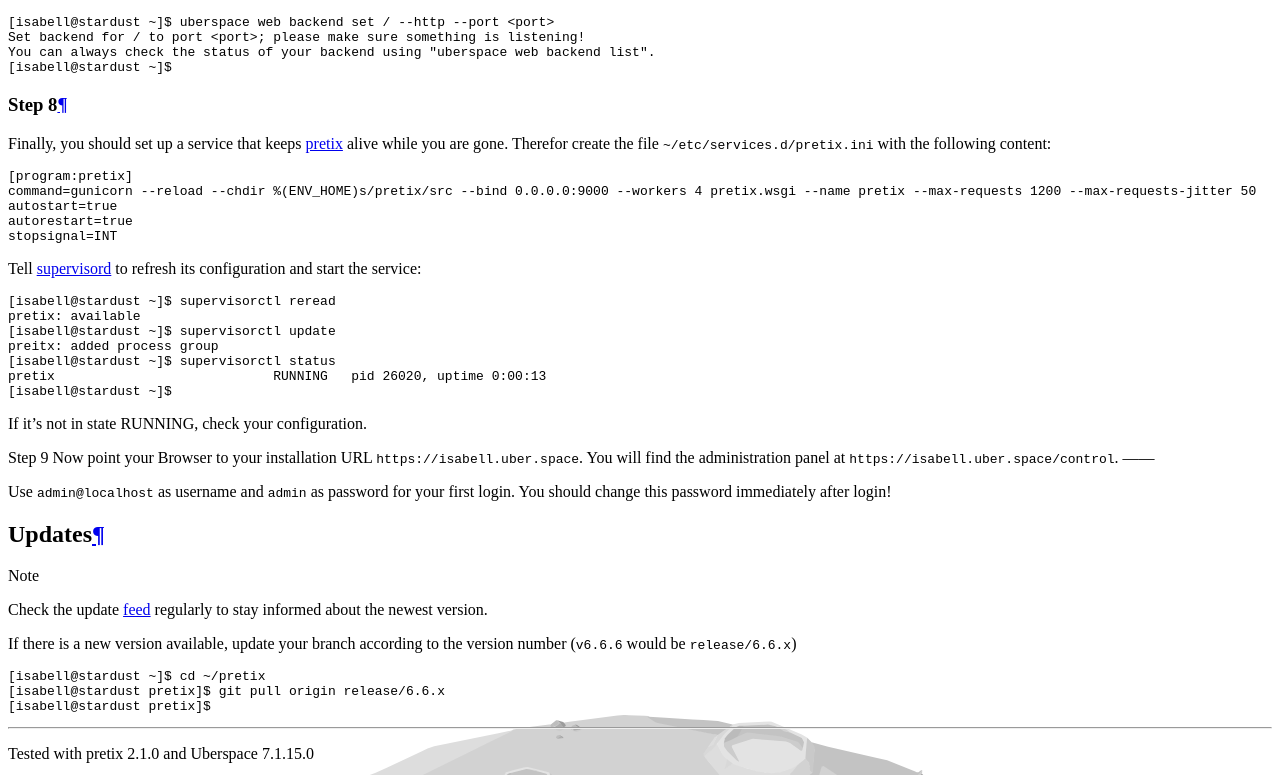
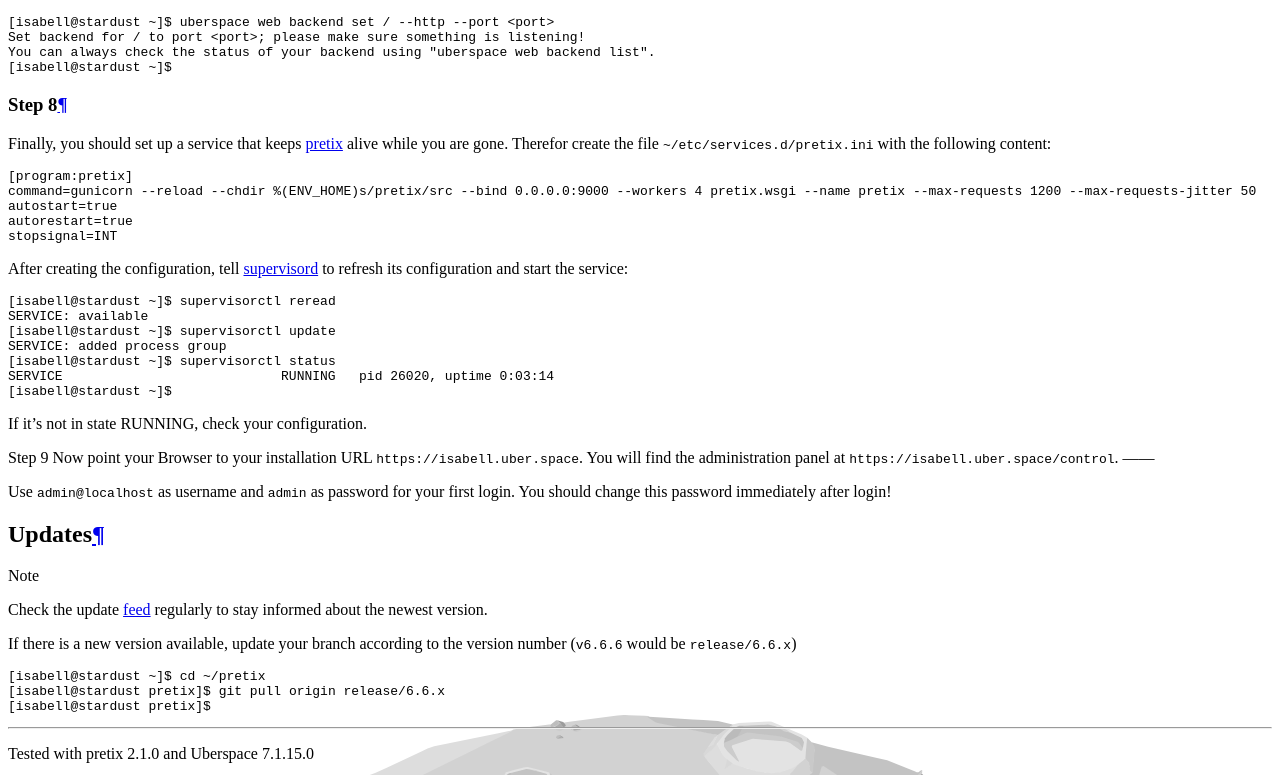
Before and after one commit to Uberspace/lab, a Sphinx documentation site: the page built from source/guide_pretix.rst, in a window 1280 px wide and 900 px high, scrolled down 4949 px, cut to the strip 0-775 px from the top of the window. Built offline with Sphinx 7.4.7 and the Read the Docs theme 2.0.0, drawn with Linux system fonts in a browser that asks for light colours; part of the change alters nothing that is shown.

```diff
--- a/source/guide_pretix.rst
+++ b/source/guide_pretix.rst
@@ -173,17 +173,7 @@ Finally, you should set up a service that keeps pretix_ alive while you are gone
  autorestart=true
  stopsignal=INT
 
-Tell :manual:`supervisord <daemons-supervisord>` to refresh its configuration and start the service:
-
-.. code-block:: console
-
- [isabell@stardust ~]$ supervisorctl reread
- pretix: available
- [isabell@stardust ~]$ supervisorctl update
- preitx: added process group
- [isabell@stardust ~]$ supervisorctl status
- pretix                            RUNNING   pid 26020, uptime 0:00:13
- [isabell@stardust ~]$
+.. include:: includes/supervisord.rst
 
 If it's not in state RUNNING, check your configuration.
 
```
